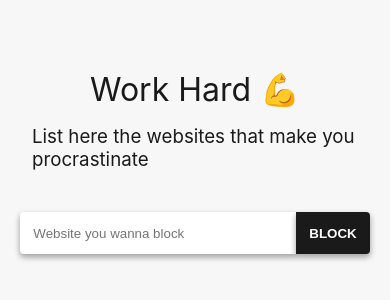
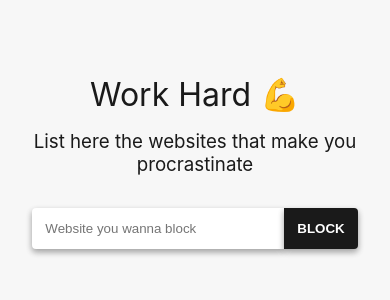
Before and after one commit to pedroapfilho/work-hard, a website built with webpack: page public/options.html in a window 390 px wide. Shown: the part 244-544 px from the top of the page. Built offline with nearby package versions, Linux system fonts and the light colour scheme; some packages are replaced by stand-ins of ours.

Commit message:
fixing responsivity of options page

```diff
--- a/package.json
+++ b/package.json
@@ -1,6 +1,6 @@
 {
   "name": "work-hard",
-  "version": "0.2",
+  "version": "0.3",
   "main": "index.js",
   "repository": "https://github.com/pedroapfilho/work-hard.git",
   "author": "Pedro Filho <pedro@filho.me>",
--- a/public/options.css
+++ b/public/options.css
@@ -16,7 +16,7 @@ body {
   padding: 2em;
 }
 
-.center {
+.container {
   display: flex;
   flex-direction: column;
   -webkit-box-align: center;
@@ -27,15 +27,23 @@ body {
   height: 100%;
 }
 
+.center {
+  max-width: 400px;
+  text-align: center;
+}
+
 .title,
 .subtitle {
   font-weight: normal;
+}
+
+.title {
   padding-bottom: 0.5em;
 }
 
 .blockInputContainer {
-  width: 350px;
-  margin: 2em;
+  width: 100%;
+  margin: 2em 0;
   display: flex;
 }
 
@@ -73,10 +81,9 @@ body {
 }
 
 .blockListContainer {
-  width: 400px;
+  width: 100%;
   max-height: 350px;
   overflow-y: scroll;
-  padding: 0 2em;
 }
 
 #blockList {
@@ -89,7 +96,7 @@ body {
   display: flex;
   justify-content: space-between;
   align-items: center;
-  padding: 1em;
+  padding: 1em 0;
   border-top: 1px solid #ccc;
 }
 
--- a/public/options.html
+++ b/public/options.html
@@ -8,6 +8,7 @@
   </head>
   <body>
     <div id="app">
+      <div class="container">
         <div class="center">
           <h1 class="title">Work Hard 💪</h1>
           <h3 class="subtitle">
@@ -29,6 +30,7 @@
           </div>
         </div>
       </div>
+    </div>
 
     <script src="options.js"></script>
   </body>
```
Also changed, not shown: public/manifest.json. Lines whose indentation alone changed are shown as unchanged.
